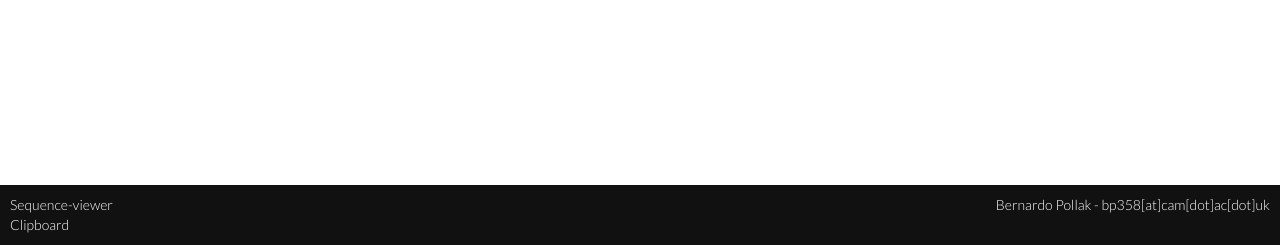
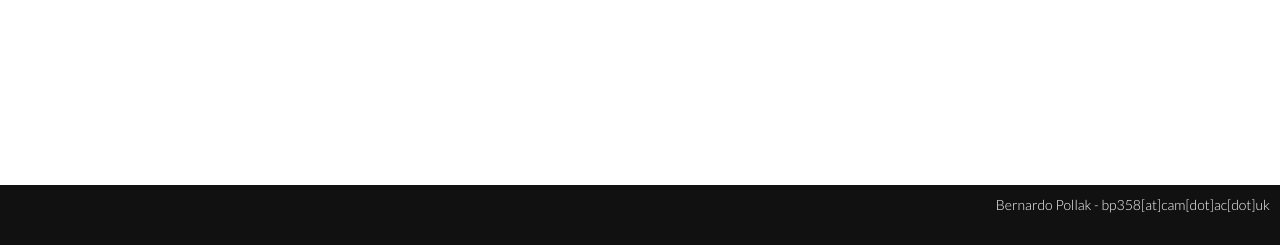
Before and after one commit to bpollakw/dnarchive, a Flask app: page / in a window 1280 px wide. Shown: the part 555-800 px from the top of the page. Run offline with Flask 2, Linux system fonts and the light colour scheme.

Commit message:
Footerfix

```diff
--- a/templates/footer.html
+++ b/templates/footer.html
@@ -1,6 +1,4 @@
 <div class="footer">
 	<p class="footer-text left" style="text-align: left;">
-		<a href="https://github.com/calipho-sib/sequence-viewer">Sequence-viewer</a><br />
-		<a href="https://clipboardjs.com">Clipboard</a></p>
 	<p class="footer-text right" style="text-align: right"><a href="mailto:bp358@cam.ac.uk?Subject=Recode2s" >Bernardo Pollak - bp358[at]cam[dot]ac[dot]uk</a></p>
 </div>
```
